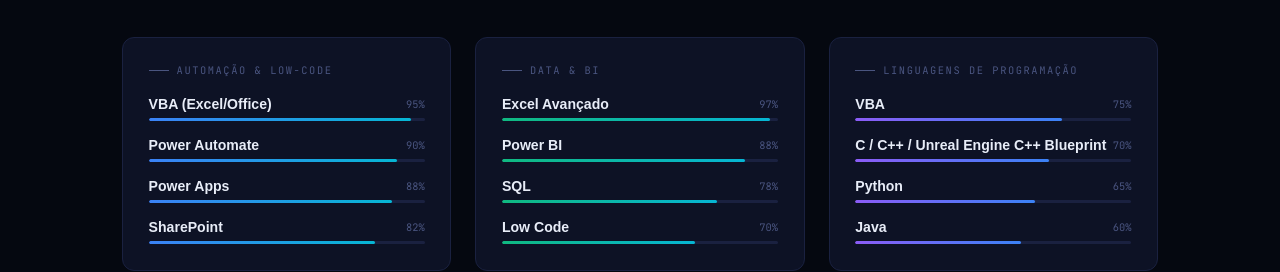
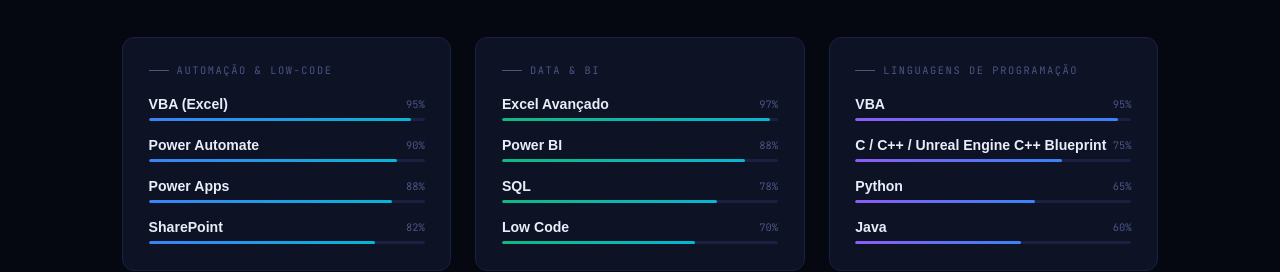
Before and after one commit to AlexandreAraujo12/curriculo, a plain HTML site: page index.html in a window 1280 px wide. Shown: the part 1965-2237 px from the top of the page. Drawn offline with Linux system fonts and the light colour scheme; a web font is replaced by a local one.

Commit message:
Update index.html

```diff
--- a/index.html
+++ b/index.html
@@ -737,7 +737,7 @@
     <div class="skill-group reveal">
       <div class="skill-group-title">Automação & Low-code</div>
       <div class="skill-item">
-        <div class="skill-row"><span class="skill-name">VBA (Excel/Office)</span><span class="skill-pct">95%</span></div>
+        <div class="skill-row"><span class="skill-name">VBA (Excel)</span><span class="skill-pct">95%</span></div>
         <div class="skill-bar"><div class="skill-fill fill-blue" data-width="95"></div></div>
       </div>
       <div class="skill-item">
@@ -777,12 +777,12 @@
     <div class="skill-group reveal">
       <div class="skill-group-title">Linguagens de Programação</div>
       <div class="skill-item">
-        <div class="skill-row"><span class="skill-name">VBA</span><span class="skill-pct">75%</span></div>
-        <div class="skill-bar"><div class="skill-fill fill-purple" data-width="75"></div></div>
+        <div class="skill-row"><span class="skill-name">VBA</span><span class="skill-pct">95%</span></div>
+        <div class="skill-bar"><div class="skill-fill fill-purple" data-width="95"></div></div>
       </div>
       <div class="skill-item">
-        <div class="skill-row"><span class="skill-name">C / C++ / Unreal Engine C++ Blueprint</span><span class="skill-pct">70%</span></div>
-        <div class="skill-bar"><div class="skill-fill fill-purple" data-width="70"></div></div>
+        <div class="skill-row"><span class="skill-name">C / C++ / Unreal Engine C++ Blueprint</span><span class="skill-pct">75%</span></div>
+        <div class="skill-bar"><div class="skill-fill fill-purple" data-width="75"></div></div>
       </div>
       <div class="skill-item">
         <div class="skill-row"><span class="skill-name">Python</span><span class="skill-pct">65%</span></div>
```
